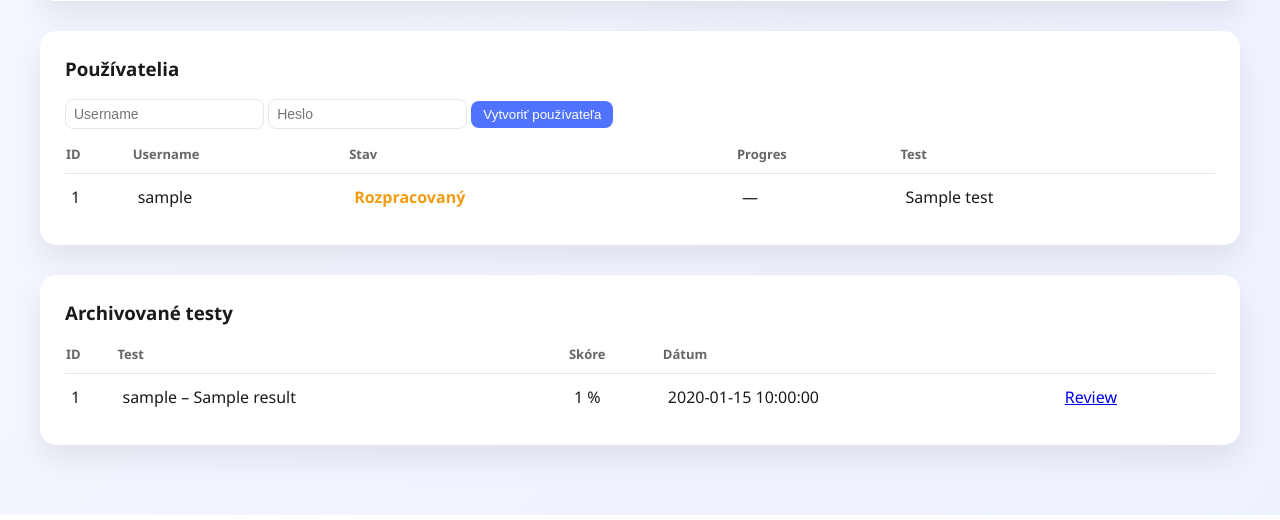
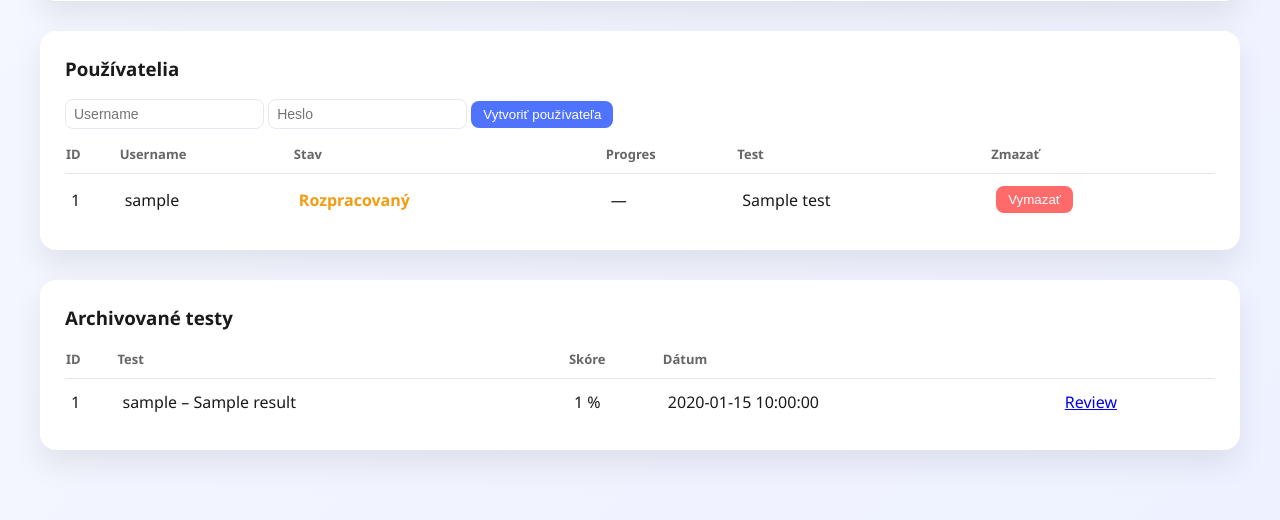
Before and after one commit to norbertg-gif/medtest, a FastAPI app: template app/templates/admin.html in a window 1280 px wide. Shown: the part 403-923 px from the top of the page. Run offline with FastAPI, Linux system fonts and the light colour scheme; the template is opened without the code that fills it: most values are stand-ins (such as "Sample title", 1, 10 or a date in 2020).

Commit message:
Update admin.html

```diff
--- a/app/templates/admin.html
+++ b/app/templates/admin.html
@@ -252,6 +252,7 @@ button:hover {
             <th>Stav</th>
             <th>Progres</th>
             <th>Test</th>
+            <th>Zmazať</th>
         </tr>
 
         {% for u in users %}
@@ -295,6 +296,15 @@ button:hover {
                     —
                 {% endif %}
             </td>
+            <td>
+    <form method="post" action="/admin/delete-user">
+        <input type="hidden" name="user_id" value="{{ u.id }}">
+        <button class="danger" type="submit"
+            onclick="return confirm('Naozaj chcete zmazať tohto používateľa?')">
+            Vymazať
+        </button>
+    </form>
+</td>
         </tr>
         {% endfor %}
     </table>
```
